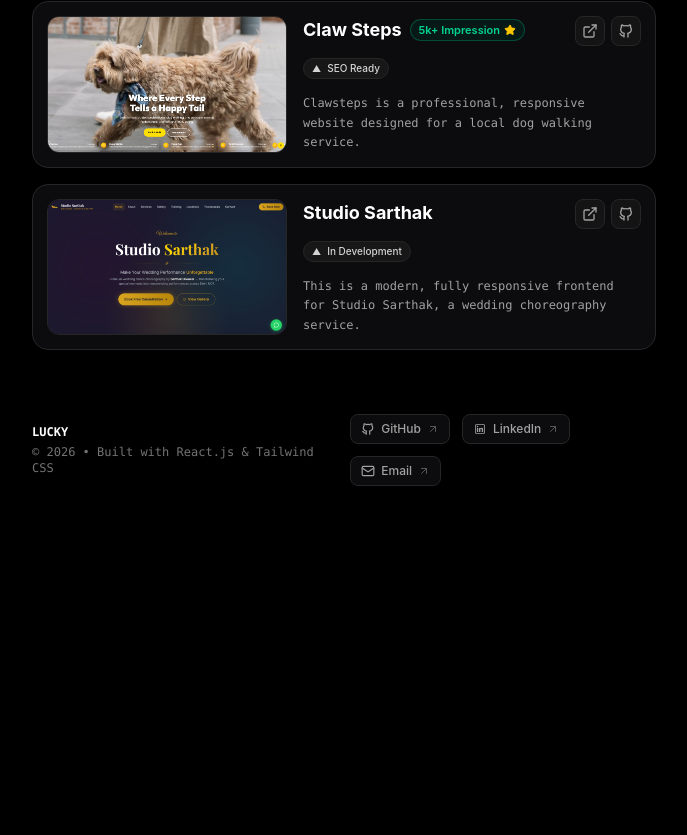
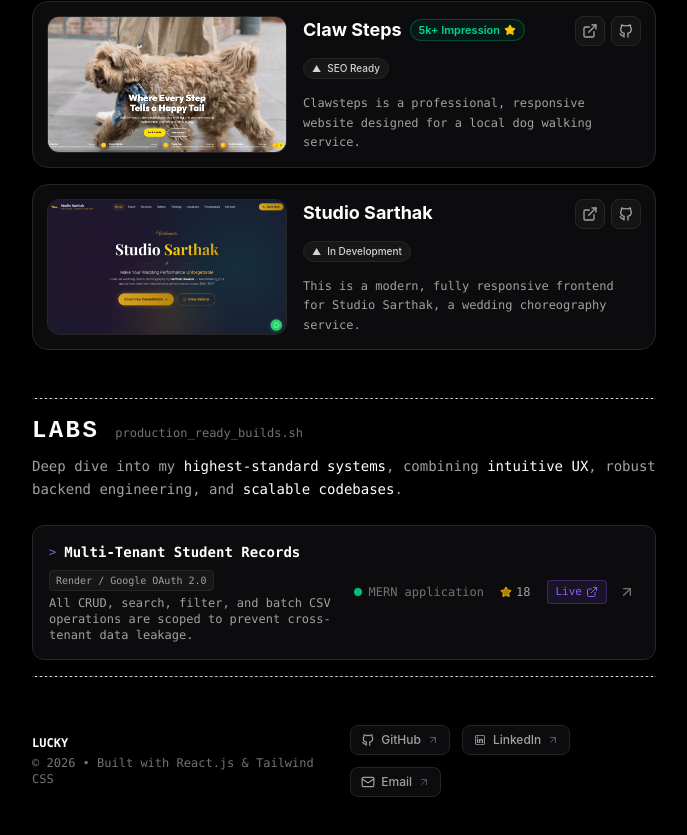
Before and after one commit to luckycoding-lab/portfolio, a React (Vite) app: page / in a window 1280 px wide. Shown: the part 1853-2688 px from the top of the page, without its empty margins (296-983 px from the left). Before the commit the page ends 2387 px from the top, so only its background shows below. Built offline with nearby package versions, Linux system fonts and the light colour scheme; a web font is replaced by a local one.

Commit message:
git commit -m "feat: setup Labs component with vercel live previews"

```diff
--- a/src/App.jsx
+++ b/src/App.jsx
@@ -1,13 +1,13 @@
 import About from "./component/about";
-// import BlogsSection from "./component/Blogs";
 import Footer from "./component/Footer";
-// import Labs from "./component/Labs";
+import Labs from "./component/Labs";
 import ProjectCards from "./component/ProjectCards";
 import Seprator from "./component/seprator";
 import Skills from "./component/skills";
 import SocialMedia from "./component/socialMedia";
 import LiveClock from "./component/timeLocation";
 import WorkExperiance from "./component/workExperiance";
+// import BlogsSection from "./component/Blogs";
 // import FreeLanceProject from './component/FreeLanceProject'
 
 function App() {
@@ -23,13 +23,12 @@ function App() {
         <Seprator />
         <WorkExperiance />
         <Seprator />
+        <ProjectCards />
+        <Seprator />
+        <Labs />
         {/* <FreeLanceProject /> */}
-        {/* <Seprator /> */}
-        <ProjectCards />
-        {/* <Seprator /> */}
-        {/* <BlogsSection />
         <Seprator />
-        <Labs /> */}
+        {/* <BlogsSection /> */}
         <Footer />
       </div>
     </div>
--- a/src/component/Labs.tsx
+++ b/src/component/Labs.tsx
@@ -1,65 +1,11 @@
-import React from 'react';
-import { ArrowUpRight, Star, GitFork, Terminal } from 'lucide-react';
-
-export interface LabItem {
-  id: string | number;
-  name: string;
-  category: string;
-  description: string;
-  url: string;
-  stars?: string | number;
-  language: string;
-  langColor?: string; // Tailwind color dot
-}
-
-const labsData: LabItem[] = [
-  {
-    id: 1,
-    name: 'Tailwind-Labs',
-    category: 'UI / Components',
-    description: 'Curated modern responsive UI components & interactive micro-interactions.',
-    url: 'https://github.com/your-username/Tailwind-Labs',
-    stars: 18,
-    language: 'Tailwind',
-    langColor: 'bg-cyan-400',
-  },
-  {
-    id: 2,
-    name: 'javascript-playground',
-    category: 'DOM & Web APIs',
-    description: '30+ hands-on vanilla JS mini-projects mastering async & event handling.',
-    url: 'https://github.com/your-username/javascript-playground',
-    stars: 24,
-    language: 'JavaScript',
-    langColor: 'bg-yellow-400',
-  },
-  {
-    id: 3,
-    name: 'dsa-cpp-notes',
-    category: 'Algorithms',
-    description: 'Data structures & algorithms patterns for competitive programming.',
-    url: 'https://github.com/your-username/dsa-cpp-notes',
-    stars: 12,
-    language: 'C++',
-    langColor: 'bg-blue-400',
-  },
-  {
-    id: 4,
-    name: 'node-auth-api',
-    category: 'Backend Architecture',
-    description: 'Production REST API boilerplate with JWT, RBAC, and rate limiting.',
-    url: 'https://github.com/your-username/node-auth-api',
-    stars: 9,
-    language: 'TypeScript',
-    langColor: 'bg-indigo-400',
-  },
-];
+import React from "react";
+import { ArrowUpRight, ExternalLink, Star } from "lucide-react";
+import { labsData } from "../data/labsData";
 
 export default function Labs() {
   return (
     <section className="w-full text-neutral-100">
       <div className="mx-auto px-4 sm:px-0">
-
         {/* Section Header */}
         <div className="mb-2 flex flex-wrap items-baseline gap-2 sm:gap-4">
           <h2
@@ -69,35 +15,39 @@ export default function Labs() {
             Labs
           </h2>
           <span className="font-mono text-xs text-neutral-500">
-            open_source_experiments.sh
+            production_ready_builds.sh
           </span>
         </div>
 
         <p className="mb-6 font-mono text-xs leading-relaxed text-neutral-400 sm:text-sm">
-          A terminal view of open-source <span className="text-white">experiments</span>,{' '}
-          <span className="text-white">utility modules</span>, and{' '}
-          <span className="text-white">codebase templates</span>.
+          Deep dive into my{" "}
+          <span className="text-white">highest-standard systems</span>,
+          combining <span className="text-white">intuitive UX</span>, robust
+          backend engineering, and{" "}
+          <span className="text-white">scalable codebases</span>.
         </p>
 
         {/* Minimal Stacked List Layout */}
         <div className="divide-y divide-neutral-900 rounded-xl border border-[#27272a] bg-[#0c0c0e]">
           {labsData.map((lab) => (
-            <a
+            <div
               key={lab.id}
-              href={lab.url}
-              target="_blank"
-              rel="noopener noreferrer"
               className="group flex flex-col justify-between gap-3 p-4 transition-all duration-200 hover:bg-[#131317] sm:flex-row sm:items-center"
             >
               {/* Left Column: Terminal Prefix + Title + Description */}
               <div className="flex-1 space-y-1">
-                <div className="flex items-center gap-2">
+                <div className="flex flex-wrap items-center gap-2">
                   <span className="font-mono text-xs text-[#8b5cf6] transition-transform group-hover:translate-x-0.5">
                     &gt;
                   </span>
-                  <h3 className="font-mono text-sm font-semibold text-white transition-colors group-hover:text-[#8b5cf6]">
+                  <a
+                    href={lab.url}
+                    target="_blank"
+                    rel="noopener noreferrer"
+                    className="font-mono text-sm font-semibold text-white transition-colors hover:underline group-hover:text-[#8b5cf6]"
+                  >
                     {lab.name}
-                  </h3>
+                  </a>
                   <span className="rounded border border-neutral-800 bg-neutral-900 px-1.5 py-0.5 font-mono text-[10px] text-neutral-400">
                     {lab.category}
                   </span>
@@ -108,12 +58,12 @@ export default function Labs() {
                 </p>
               </div>
 
-              {/* Right Column: Meta (Language + Stars + Action) */}
+              {/* Right Column: Meta (Language + Stars + Direct Action Links) */}
               <div className="flex shrink-0 items-center justify-between gap-4 font-mono text-xs text-neutral-500 sm:justify-end">
                 {/* Language Tag with Dot */}
                 <div className="flex items-center gap-1.5">
                   <span
-                    className={`h-2 w-2 rounded-full ${lab.langColor || 'bg-neutral-500'}`}
+                    className={`h-2 w-2 rounded-full ${lab.langColor || "bg-neutral-500"}`}
                   />
                   <span>{lab.language}</span>
                 </div>
@@ -126,13 +76,37 @@ export default function Labs() {
                   </div>
                 )}
 
-                {/* Hover Action Arrow */}
-                <ArrowUpRight className="h-4 w-4 text-neutral-500 transition-all duration-200 group-hover:-translate-y-0.5 group-hover:translate-x-0.5 group-hover:text-white" />
+                {/* Dual Action Links */}
+                <div className="flex items-center gap-2">
+                  {/* Deployed Web Link (Vercel / Live Preview) */}
+                  {lab.liveUrl && (
+                    <a
+                      href={lab.liveUrl}
+                      target="_blank"
+                      rel="noopener noreferrer"
+                      title="Visit Live App"
+                      className="flex items-center gap-1 rounded border border-[#8b5cf6]/30 bg-[#8b5cf6]/10 px-2 py-1 text-[11px] text-[#8b5cf6] transition-colors hover:border-[#8b5cf6] hover:bg-[#8b5cf6] hover:text-white"
+                    >
+                      <span>Live</span>
+                      <ExternalLink className="h-3 w-3" />
+                    </a>
+                  )}
+
+                  {/* GitHub Repository Arrow */}
+                  <a
+                    href={lab.url}
+                    target="_blank"
+                    rel="noopener noreferrer"
+                    title="View GitHub Repository"
+                    className="p-1 text-neutral-500 transition-colors hover:text-white"
+                  >
+                    <ArrowUpRight className="h-4 w-4 transition-transform group-hover:-translate-y-0.5 group-hover:translate-x-0.5" />
+                  </a>
+                </div>
               </div>
-            </a>
+            </div>
           ))}
         </div>
-
       </div>
     </section>
   );
--- a/src/component/seprator.jsx
+++ b/src/component/seprator.jsx
@@ -1,3 +1,3 @@
 export default function Seprator() {
-    return <div className="my-4 border-b border-dashed border-neutral-800 bg-[#09090b] text-neutral-100"></div>
+    return <div className="my-4 border-b border-dashed border-neutral-800 bg-[#e2e2e6] text-neutral-100"></div>
 }
--- /dev/null
+++ b/src/data/labsData.ts
@@ -0,0 +1,38 @@
+export interface LabItem {
+  id: string | number;
+  name: string;
+  category: string;
+  description: string;
+  url: string; // GitHub repository URL
+  liveUrl?: string; // Deployed Vercel / Live URL (Optional)
+  stars?: string | number;
+  language: string;
+  langColor?: string;
+}
+
+export const labsData: LabItem[] = [
+  {
+    id: 1,
+    name: "Multi-Tenant Student Records",
+    category: "Render / Google OAuth 2.0",
+    description:
+      "All CRUD, search, filter, and batch CSV operations are scoped to prevent cross-tenant data leakage.",
+    url: "https://github.com/luckycoding-lab/mern-student-records",
+    liveUrl: "https://mern-student-records.vercel.app/", // Vercel link here
+    stars: 18,
+    language: "MERN application",
+    langColor: "bg-emerald-500",
+  },
+//   {
+//     id: 2,
+//     name: "javascript-playground",
+//     category: "DOM & Web APIs",
+//     description:
+//       "30+ hands-on vanilla JS mini-projects mastering async & event handling.",
+//     url: "https://github.com/your-username/javascript-playground",
+//     // No liveUrl here -> will only display GitHub
+//     stars: 24,
+//     language: "JavaScript",
+//     langColor: "bg-yellow-400",
+//   },
+];
```
